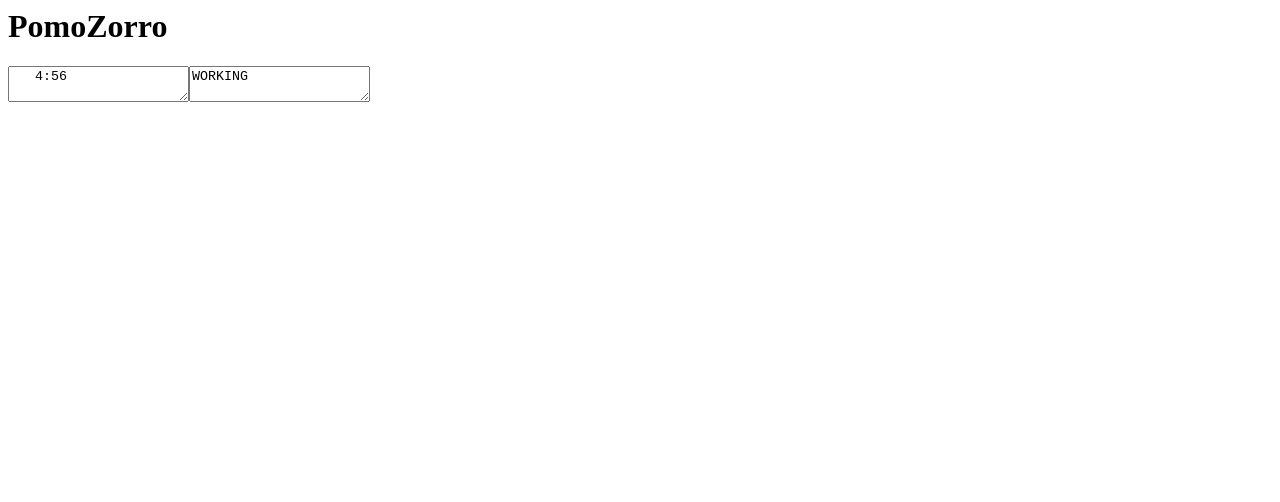
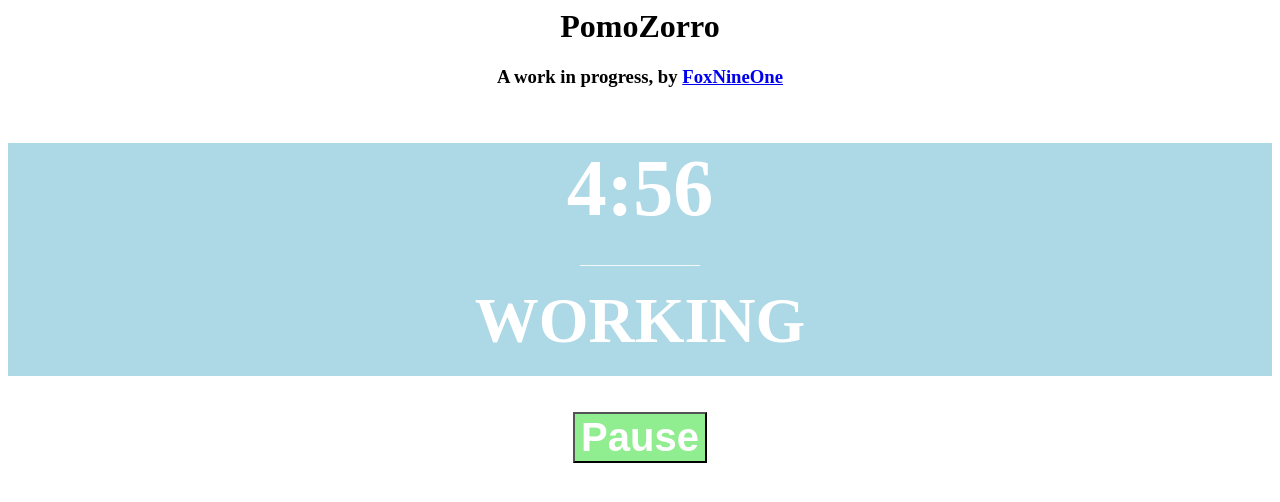
Before and after one commit to FoxNineOne/PomoZorro, a plain HTML site: page index.html in a window 1280 px wide. Drawn offline with Linux system fonts and the light colour scheme.

Commit message:
Saturday Night Push
Simplified the code to update existing fields rather than add new HTML from the script.

Added some styling, which I will then be able to manipulate dependant on the timer's mode and pause/lplayback status

```diff
--- a/index.html
+++ b/index.html
@@ -1,9 +1,30 @@
 <head>
   <meta charset="UTF-8" />
   <meta name="viewport" content="width=device-width, initial-scale=1.0" />
+  <meta http-equiv="X-UA-Compatible" content="ie=edge" />
+  <link rel="shortcut icon" type="image/png" href="img/icon.png" />
+  <link rel="stylesheet" href="styles.css" />
+  <title>PomoZorro⌚ | Pomodoro, but Zorro</title>
 </head>
 <body>
   <h1>PomoZorro</h1>
-  <div id="countdown"></div>
+  <h3 align="center">
+    A work in progress, by
+    <a target="_blank" href="https://github.com/FoxNineOne">FoxNineOne</a>
+  </h3>
+  <br /><br />
+  <div id="countdowntimer">
+    <span id="clockField"> Clock </span>
+
+    <p align="center">_______________</p>
+
+    <span id="modeField"> Mode Field </span>
+    <br />
+  </div>
+
+  <br /><br />
+  <div class="btn--container">
+    <button class="btn--text">Pause</button>
+  </div>
   <script src="script.js"></script>
 </body>
--- a/script.js
+++ b/script.js
@@ -46,12 +46,13 @@ let restTime = 5; // This  will also be set on the page
 let screenStatus = "Paused";
 let paused = false;
 
-//Time Field
-let textArea = document.createElement("textarea"); // Create textarea
-document.body.append(textArea); // Add it to the page
-// Mode Field
-let modeField = document.createElement("textarea"); // Create textarea
-document.body.append(modeField); // Add it to the page
+let timerArea = document.getElementById("countdowntimer");
+let clockField = document.getElementById("clockField");
+let modeField = document.getElementById("modeField");
+
+clockField.textContent = "00:00";
+modeField.textContent = "Paused";
+
 /*
 COMING SOON - BUTTONS!
 // Start Button
@@ -69,16 +70,21 @@ btnReset.textContent = "Reset";
 
 */
 
+//Functions
+// This function will develop further, switching screen style, possibly audio volume, and playlist?
 const modeTheme = function (mode) {
   switch (mode) {
     case "work":
       screenStatus = "Working";
+      timerArea.style.backgroundColor = "lightblue";
       break;
     case "rest":
       screenStatus = "Resting";
+      timerArea.style.backgroundColor = "ligtgreen";
       break;
     default:
       screenStatus = "Paused";
+      timerArea.style.backgroundColor = "lightyellow";
   }
   console.log(screenStatus);
 
@@ -86,6 +92,12 @@ const modeTheme = function (mode) {
   console.log(`${mode} theme`);
   //WHEN TIMER = 0 , flip the other timer on
   // startTimer( mode === "work" ? "rest" : "work")
+};
+
+const modeTransition = function (outMode) {
+  /* copilot is getting in the way a bit, how am I meant to learn when it's lkike an obnoxious nerd, just correcting me before I begin?*/
+  //When the outgoing mode (outMode) is work, then it will transition for 15 seconds before moving onto rest, and vice versa.
+  // Kinda like a toggle
 };
 
 function startCountdown(timeLimit, mode) {
@@ -107,8 +119,10 @@ function startCountdown(timeLimit, mode) {
     let seconds = Math.floor((remainingTime % 60000) / 1000); // Get the remaining seconds
 
     // Display the remaining time in MM:SS format
-    modeField.value = `${screenStatus.toUpperCase()}`;
-    textArea.value = `   ${minutes}:${seconds < 10 ? "0" + seconds : seconds}`;
+    modeField.textContent = `${screenStatus.toUpperCase()}`;
+    clockField.textContent = `   ${minutes}:${
+      seconds < 10 ? "0" + seconds : seconds
+    }`;
     // console.log(`${minutes}:${seconds < 10 ? "0" + seconds : seconds}`);
 
     // Decrease the remaining time by 1 second (1000 milliseconds)
@@ -122,6 +136,8 @@ function startCountdown(timeLimit, mode) {
     // If the countdown reaches zero, stop the timer
     if (remainingTime <= 0) {
       clearInterval(intervalId); // Clear the interval
+
+      //temp, this will change to toggle, (if work, then rest, vice versa)
       textArea.value = "Time's up!";
       console.log("Time's up!");
     }
--- a/styles.css
+++ b/styles.css
@@ -0,0 +1,47 @@
+h1 {
+  text-align: center;
+}
+
+h3 {
+  text-align: center;
+}
+
+#countdowntimer {
+  display: block;
+  background-color: blueviolet;
+  color: white;
+}
+
+#clockField {
+  text-align: center;
+  font-weight: bold;
+  font-size: 500%;
+  display: block;
+}
+
+#modeField {
+  text-align: center;
+  font-weight: bold;
+  font-size: 400%;
+  display: block;
+}
+
+.btn--text {
+  text-align: center;
+  color: white;
+  background-color: lightgreen; /* Can always look into making this darker or change when pause button is activated.. but the pause button will be redundant later on */
+  font-weight: bold;
+  display: inline-block;
+  font-size: 250%;
+}
+
+.btn--container {
+  text-align: center; /* Center-aligns the button inside the container */
+}
+
+.workingTheme {
+  background-color: lightgreen;
+  color: white;
+  --gradient-primary: linear-gradient(to top left, #39b385, #9be15d);
+  --gradient-secondary: linear-gradient(to top left, #ffb003, #ffcb03);
+}
```
Also changed, not shown: img/icon.png (added).
